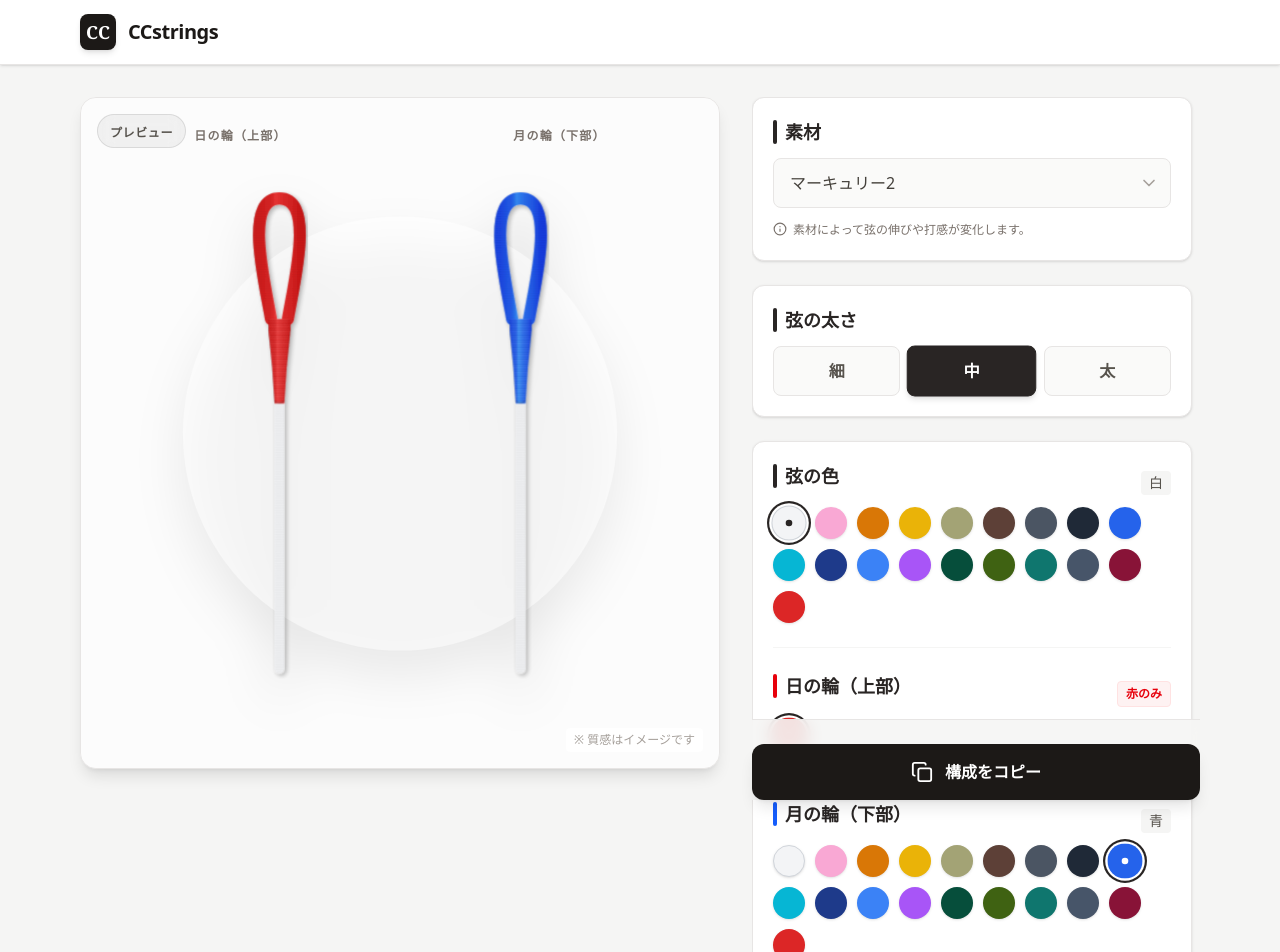
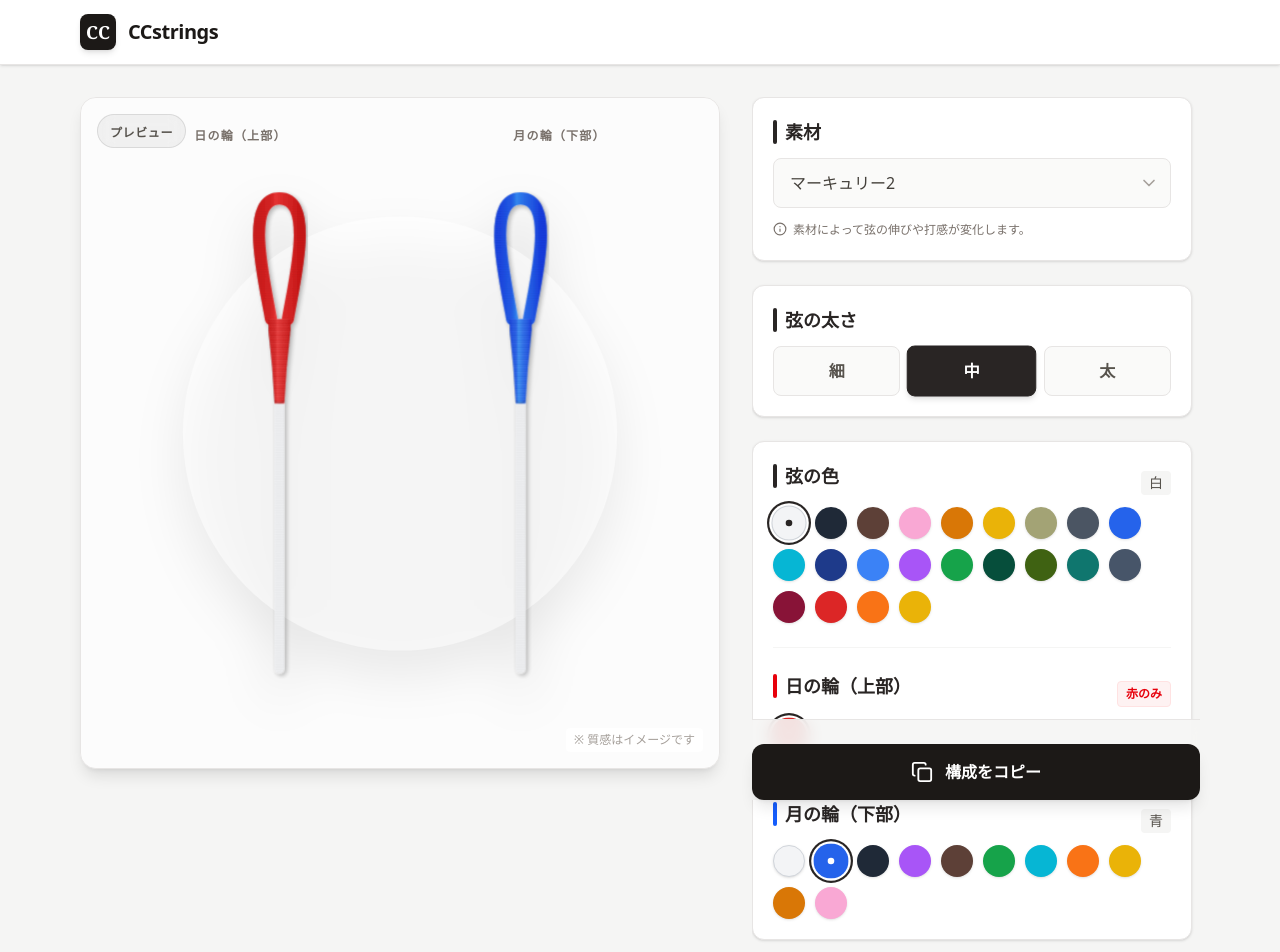
Before and after one commit to halcyon7766/CCstrings, a React (Vite) app: page / in a window 1280 px wide. Shown: the top 952 px of the page. Built offline with nearby package versions, Linux system fonts and the light colour scheme.

Commit message:
Update Tsukinowa color settings

```diff
--- a/src/App.jsx
+++ b/src/App.jsx
@@ -6,7 +6,8 @@ import {
   HINOWA_COLORS,
   BOW_LENGTHS,
   THICKNESSES,
-  BOW_STRENGTHS
+  BOW_STRENGTHS,
+  TSUKINOWA_COLORS
 } from './data';
 
 // --- SVG Components ---
@@ -208,7 +209,7 @@ export default function KyudoStringCustomizer() {
   const [thickness, setThickness] = useState(THICKNESSES[1]); // デフォルト: 中
   const [bodyColor, setBodyColor] = useState(COLORS[0]); // 白
   const [hinowaColor, setHinowaColor] = useState(HINOWA_COLORS[0]); // 赤
-  const [tsukinowaColor, setTsukinowaColor] = useState(COLORS[8]); // 青
+  const [tsukinowaColor, setTsukinowaColor] = useState(TSUKINOWA_COLORS.find(c => c.id === 'blue') || TSUKINOWA_COLORS[0]); // 青
 
   // 入力ステート
   const [bowBrand, setBowBrand] = useState('');
@@ -426,7 +427,7 @@ export default function KyudoStringCustomizer() {
                   <span className="text-sm font-medium text-stone-600 bg-stone-100 px-2 py-0.5 rounded">{tsukinowaColor.name}</span>
                 </div>
                 <div className="flex flex-wrap gap-2.5">
-                  {COLORS.map((color) => (
+                  {TSUKINOWA_COLORS.map((color) => (
                     <ColorSwatch
                       key={`tsuki-${color.id}`}
                       color={color}
--- a/src/data.js
+++ b/src/data.js
@@ -1,29 +1,46 @@
 // カラーパレット
 export const COLORS = [
     { id: 'white', name: '白', hex: '#F3F4F6', border: '#D1D5DB' },
+    { id: 'black', name: '黒', hex: '#1F2937', border: 'transparent' },
+    { id: 'brown', name: '茶', hex: '#5D4037', border: 'transparent' },
     { id: 'pink', name: 'ピンク', hex: '#F9A8D4', border: 'transparent' },
     { id: 'gold', name: '金', hex: '#D97706', border: 'transparent' },
     { id: 'yellow_ochre', name: '山吹', hex: '#EAB308', border: 'transparent' },
     { id: 'khaki', name: 'カーキ', hex: '#A3A375', border: 'transparent' },
-    { id: 'brown', name: '茶', hex: '#5D4037', border: 'transparent' },
     { id: 'grey', name: 'グレー', hex: '#4B5563', border: 'transparent' },
-    { id: 'black', name: '黒', hex: '#1F2937', border: 'transparent' },
     { id: 'blue', name: '青', hex: '#2563EB', border: 'transparent' },
     { id: 'cyan', name: '水色', hex: '#06B6D4', border: 'transparent' },
     { id: 'navy', name: '紺', hex: '#1E3A8A', border: 'transparent' },
     { id: 'royal', name: 'ロイヤルブルー', hex: '#3B82F6', border: 'transparent' },
-    { id: 'purple', name: '藤', hex: '#A855F7', border: 'transparent' },
+    { id: 'purple', name: '紫', hex: '#A855F7', border: 'transparent' },
+    { id: 'green', name: '緑', hex: '#16A34A', border: 'transparent' },
     { id: 'dark_green', name: '深緑', hex: '#064E3B', border: 'transparent' },
     { id: 'moss', name: '苔', hex: '#3F6212', border: 'transparent' },
     { id: 'teal', name: '青緑', hex: '#0F766E', border: 'transparent' },
     { id: 'slate', name: '鉄御納戸', hex: '#475569', border: 'transparent' },
     { id: 'wine', name: 'エンジ', hex: '#881337', border: 'transparent' },
     { id: 'red', name: '赤', hex: '#DC2626', border: 'transparent' },
+    { id: 'orange', name: 'オレンジ', hex: '#F97316', border: 'transparent' },
+    { id: 'yellow', name: '黄', hex: '#EAB308', border: 'transparent' },
 ];
 
 export const HINOWA_COLORS = [
     { id: 'red', name: '赤', hex: '#DC2626', border: 'transparent' },
 ];
+
+export const TSUKINOWA_COLORS = [
+    COLORS.find(c => c.id === 'white'),
+    COLORS.find(c => c.id === 'blue'),
+    COLORS.find(c => c.id === 'black'),
+    COLORS.find(c => c.id === 'purple'),
+    COLORS.find(c => c.id === 'brown'),
+    COLORS.find(c => c.id === 'green'),
+    COLORS.find(c => c.id === 'cyan'),
+    COLORS.find(c => c.id === 'orange'),
+    COLORS.find(c => c.id === 'yellow'),
+    COLORS.find(c => c.id === 'gold'),
+    COLORS.find(c => c.id === 'pink'),
+].filter(Boolean);
 
 // すべての色IDのリスト（デフォルト用）
 const ALL_COLOR_IDS = COLORS.map(c => c.id);
```
